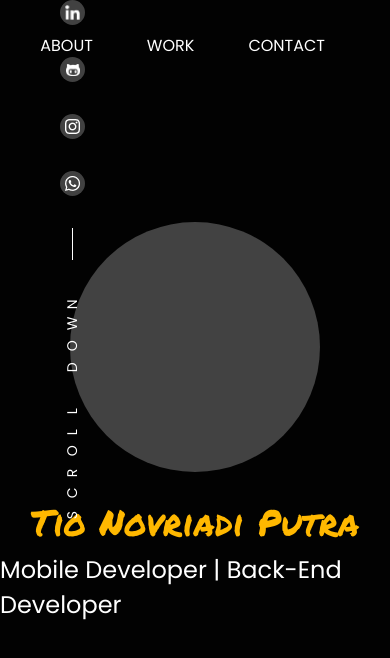
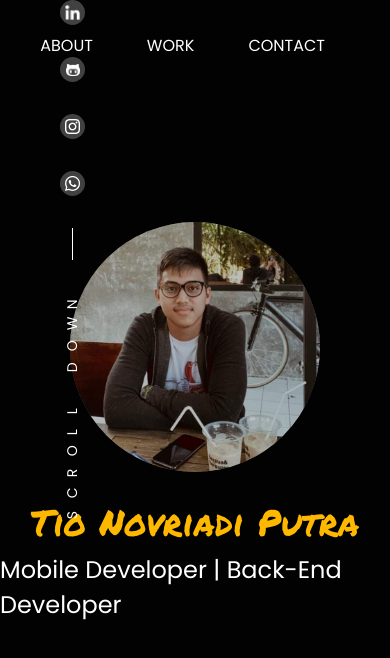
Before and after one commit to TioNovriadiPutra/my-portfolio, a React Native app: screen /Home in a window 390 px wide. Shown: the top 658 px of the page. Built offline with nearby package versions, Linux system fonts and the light colour scheme.

Commit message:
chore(ProfilePicture): adding assets for profile picture

```diff
--- a/src/components/atoms/ProfilePicture.jsx
+++ b/src/components/atoms/ProfilePicture.jsx
@@ -1,9 +1,16 @@
-import { StyleSheet, Text, View } from "react-native";
+import { Image, StyleSheet, Text, View } from "react-native";
 import React from "react";
 import { colors } from "@themes/colors";
 
 const ProfilePicture = () => {
-  return <View style={styles.container}></View>;
+  return (
+    <View style={styles.container}>
+      <Image
+        source={require("@assets/images/profile.jpg")}
+        style={styles.image}
+      />
+    </View>
+  );
 };
 
 export default ProfilePicture;
@@ -16,4 +23,10 @@ const styles = StyleSheet.create({
     backgroundColor: colors.BlurWhite,
     marginBottom: 24,
   },
+  image: {
+    width: 250,
+    height: 250,
+    borderRadius: "50%",
+    resizeMode: "contain",
+  },
 });
```
Also changed, not shown: src/assets/images/figma.png (deleted), src/assets/images/profile.jpg (added).
